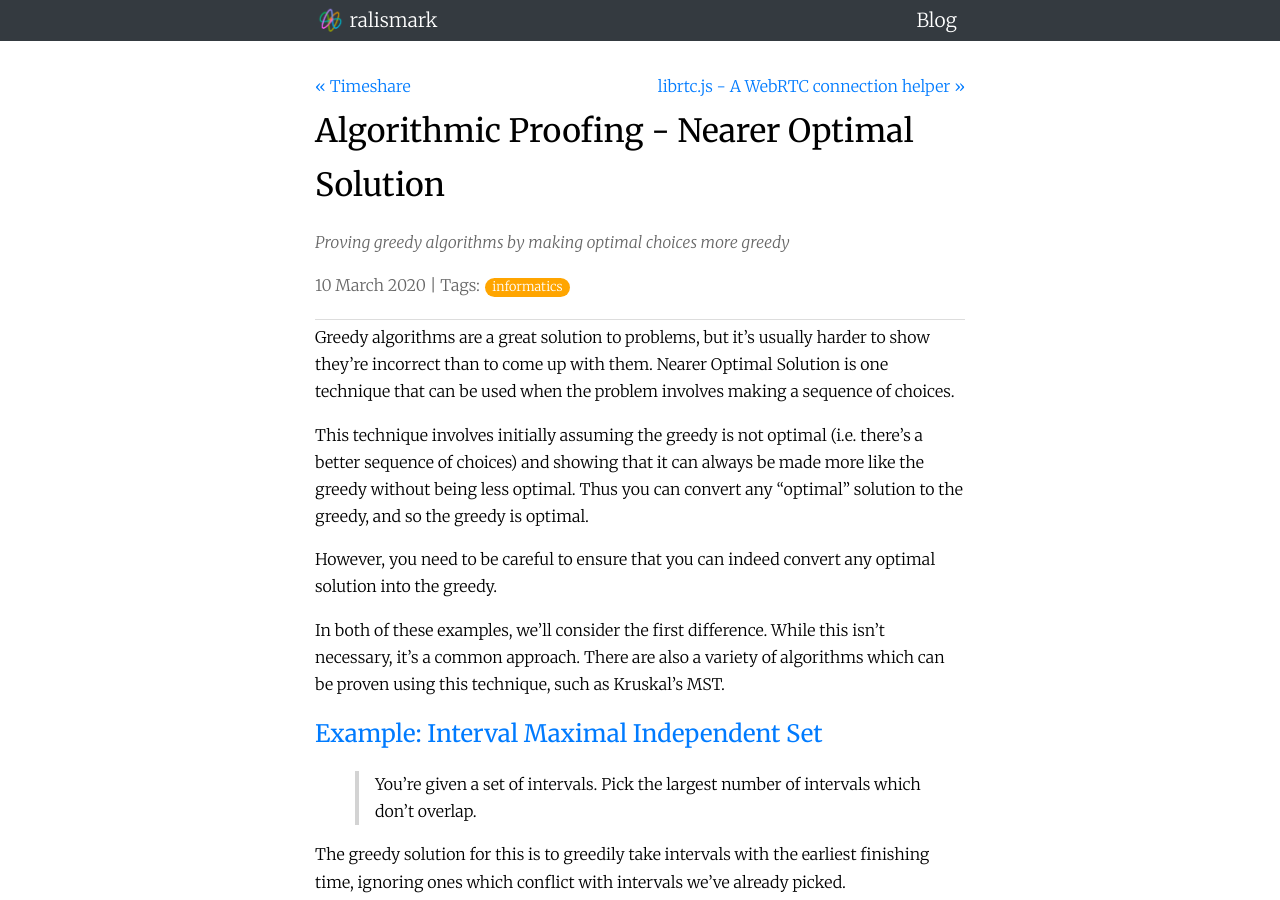
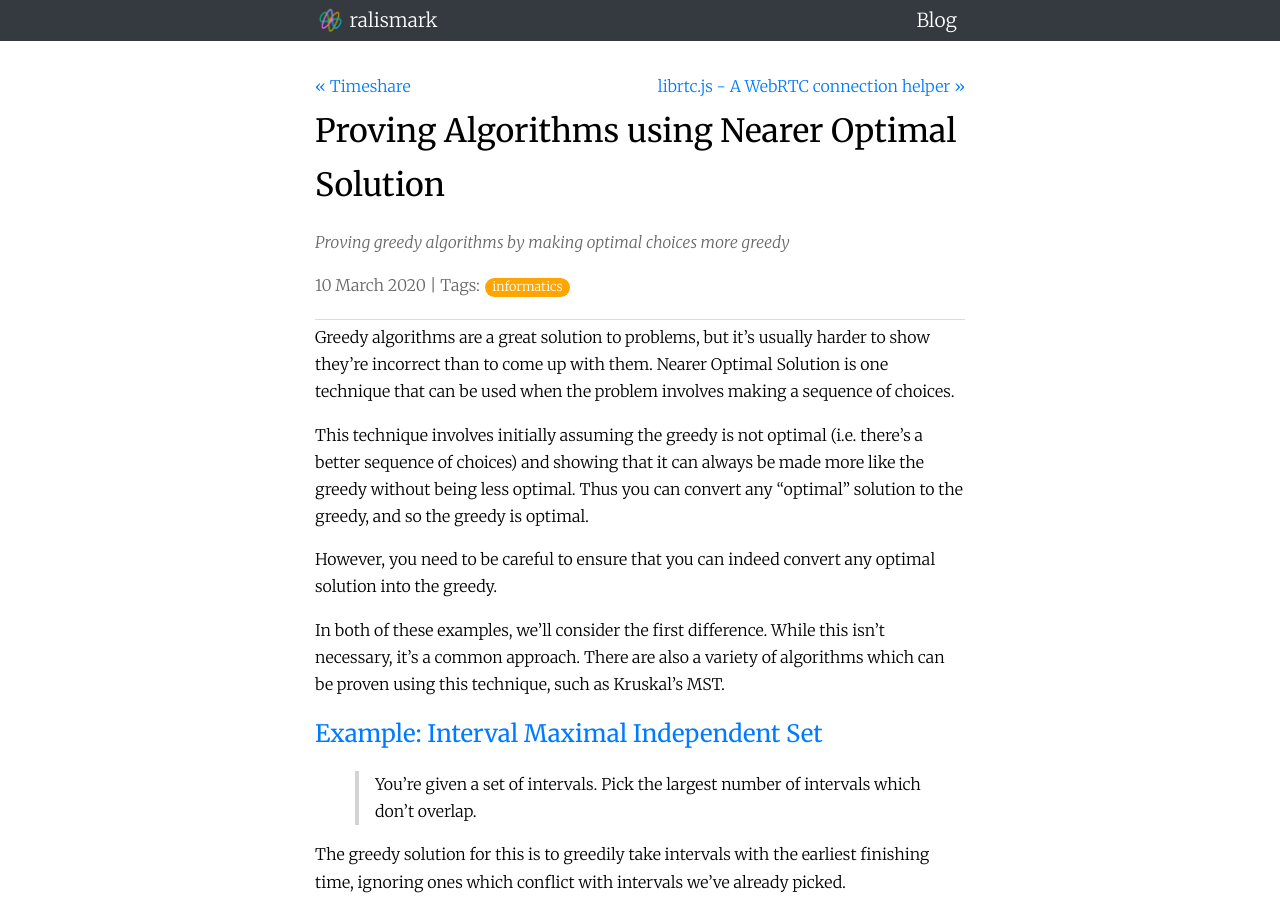
Before and after one commit to ralismark/ralismark.github.io, a Jekyll site: the page built from _posts/2020-03-10-nearer-optimal-solution.md, in a window 1280 px wide and 900 px high. Built offline with Jekyll 4.4.1, drawn with Linux system fonts in a browser that asks for light colours; nearby versions of some CDN libraries; comment, search, counter and statistics services are not loaded.

Commit message:
Rename nearer optimal solution article

```diff
--- a/_posts/2020-03-10-nearer-optimal-solution.md
+++ b/_posts/2020-03-10-nearer-optimal-solution.md
@@ -1,6 +1,6 @@
 ---
 layout: post
-title: Algorithmic Proofing - Nearer Optimal Solution
+title: Proving Algorithms using Nearer Optimal Solution
 tags: informatics
 excerpt: Proving greedy algorithms by making optimal choices more greedy
 ---
```
